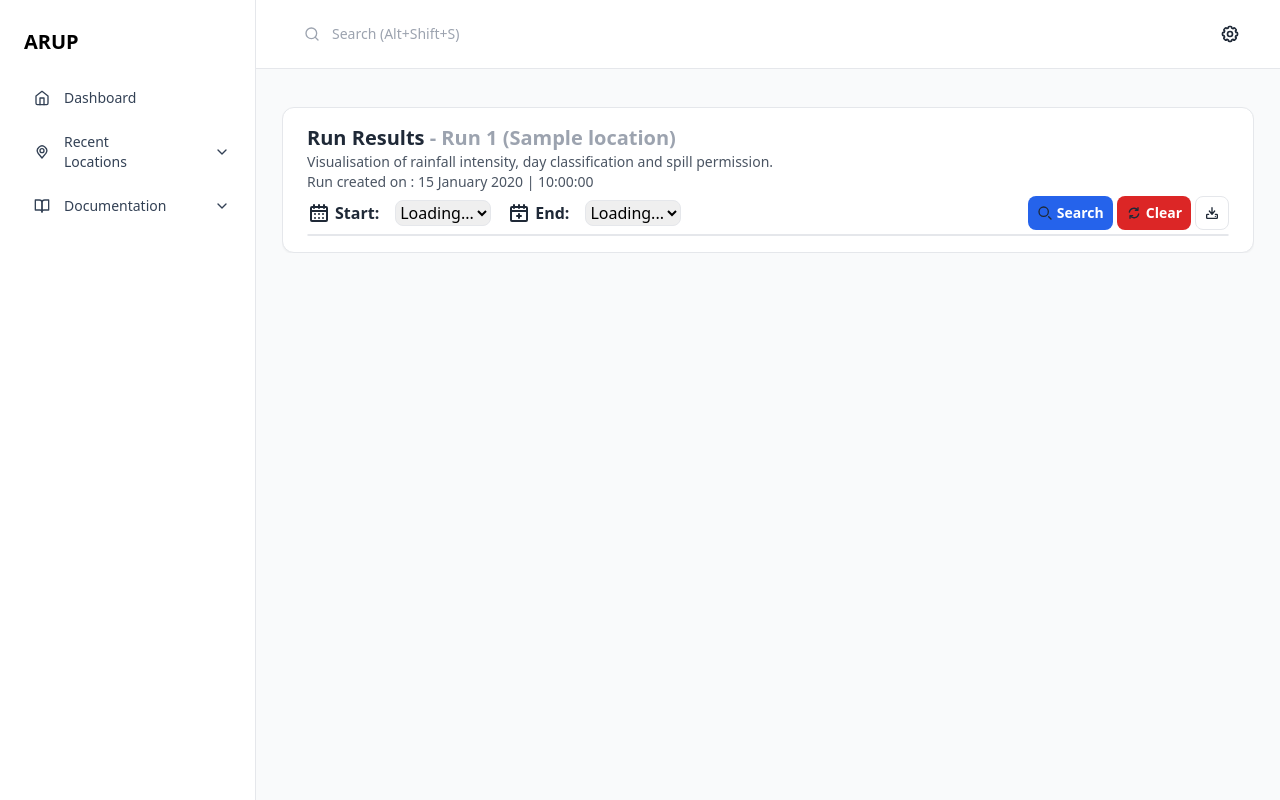
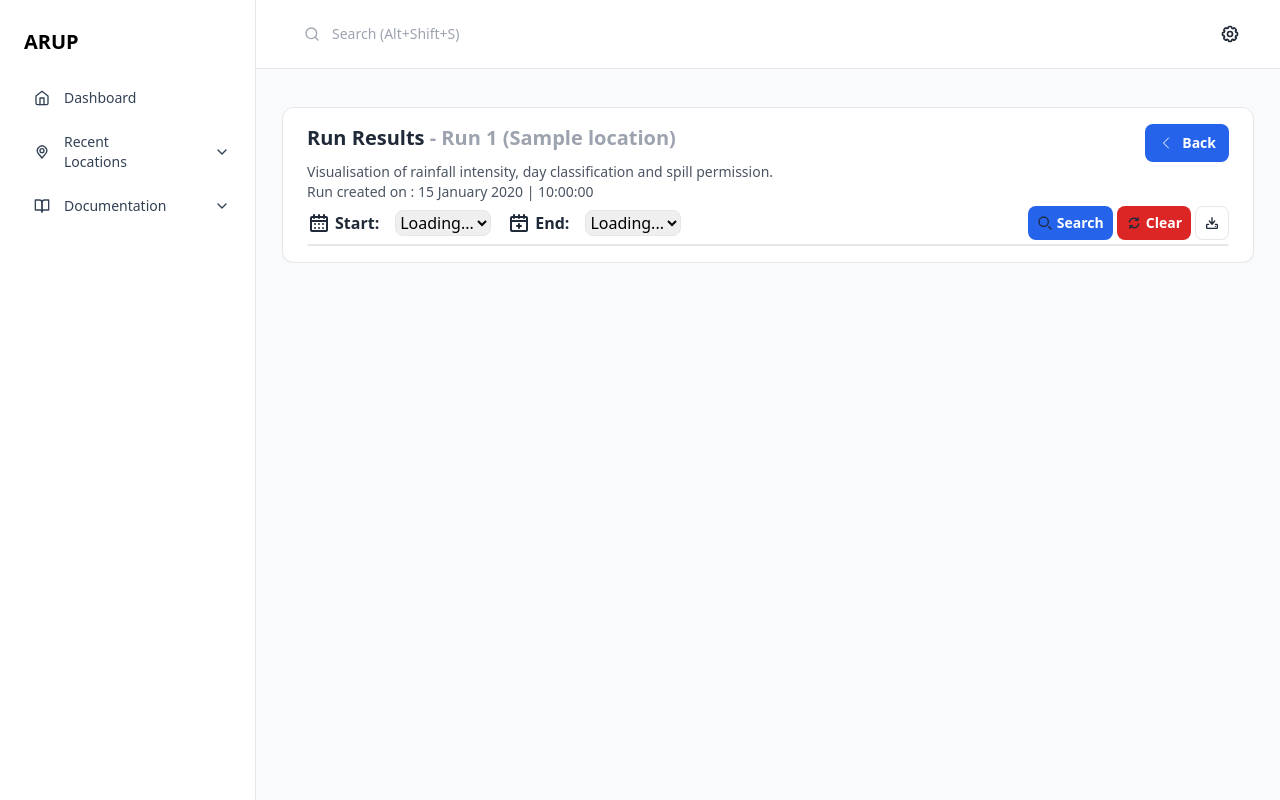
Before and after one commit to tobynott80/CSO_Performance_Tool, a Python web app: template app/templates/runs/results/visualisation.html in a window 1280 px wide. Run offline with Jinja, Linux system fonts and the light colour scheme; the template is opened without the code that fills it: most values are stand-ins (such as "Sample title", 1, 10 or a date in 2020); some libraries are stand-ins or nearby versions.

Commit message:
added back button to dryday/heavyrainfall visualisation

```diff
--- a/app/templates/runs/results/visualisation.html
+++ b/app/templates/runs/results/visualisation.html
@@ -13,14 +13,36 @@
               class="bg-white border border-gray-200 rounded-xl shadow-sm overflow-hidden px-6 py-4 dark:bg-slate-900 dark:border-gray-700"
             >
               <div>
+                <div class="flex flex-row">
                   <h2
-                  class="text-xl font-semibold text-gray-800 dark:text-gray-200"
+                    class="grow text-xl font-semibold text-gray-800 dark:text-gray-200"
                   >
                     Run Results
                     <span class="text-gray-400 dark:text-gray-400"
                       >- Run {{run.id}} ({{location.name}})</span
                     >
                   </h2>
+                  <a
+                    href="/{{ location.id }}/{{ run.id }}"
+                    class="py-2 px-3 inline-flex justify-center items-center gap-x-2 text-sm font-semibold rounded-lg border border-transparent bg-blue-600 text-white hover:bg-blue-700 disabled:opacity-50 disabled:pointer-events-none dark:focus:outline-none dark:focus:ring-1 dark:focus:ring-gray-600"
+                  >
+                    <svg
+                      xmlns="http://www.w3.org/2000/svg"
+                      fill="none"
+                      viewBox="0 0 24 24"
+                      stroke-width="1.5"
+                      stroke="currentColor"
+                      class="w-4 h-4"
+                    >
+                      <path
+                        stroke-linecap="round"
+                        stroke-linejoin="round"
+                        d="M15.75 19.5 8.25 12l7.5-7.5"
+                      />
+                    </svg>
+                    Back
+                  </a>
+                </div>
                 <p class="text-sm text-gray-600 dark:text-gray-400">
                   Visualisation of rainfall intensity, day classification and
                   spill permission.
```
Lines whose indentation alone changed are shown as unchanged.
